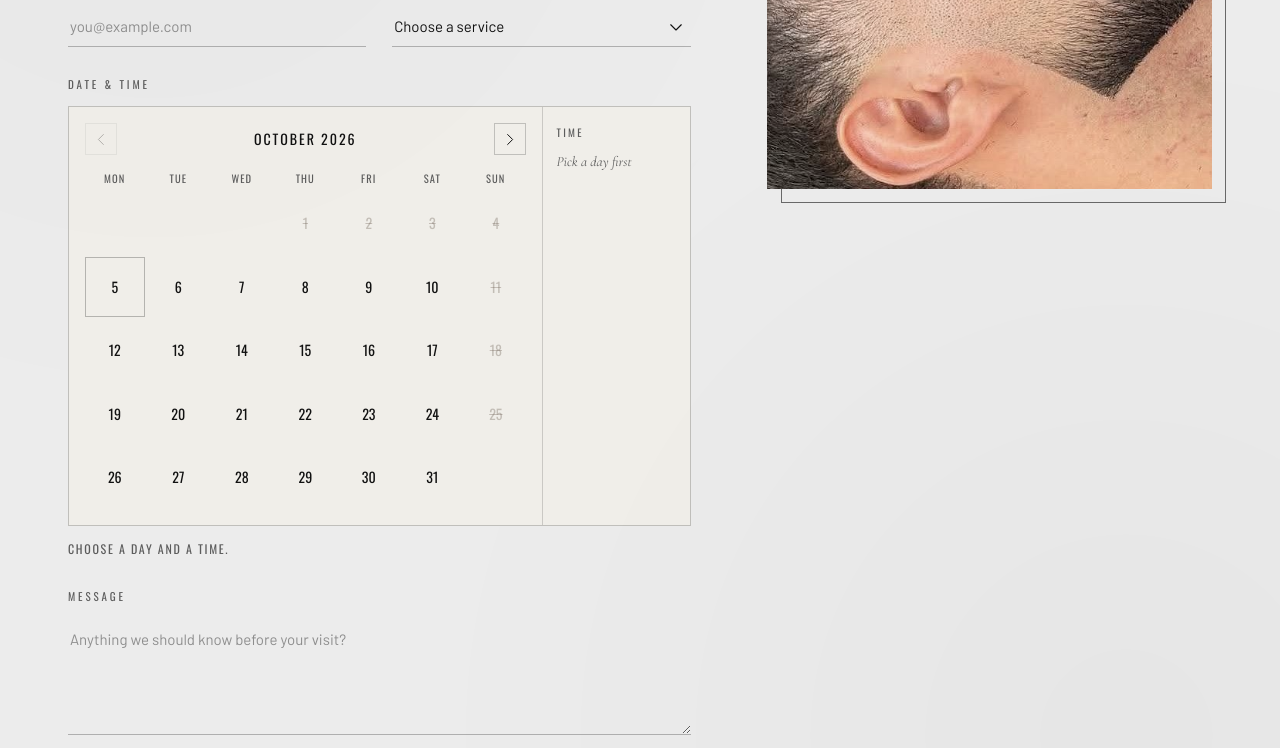
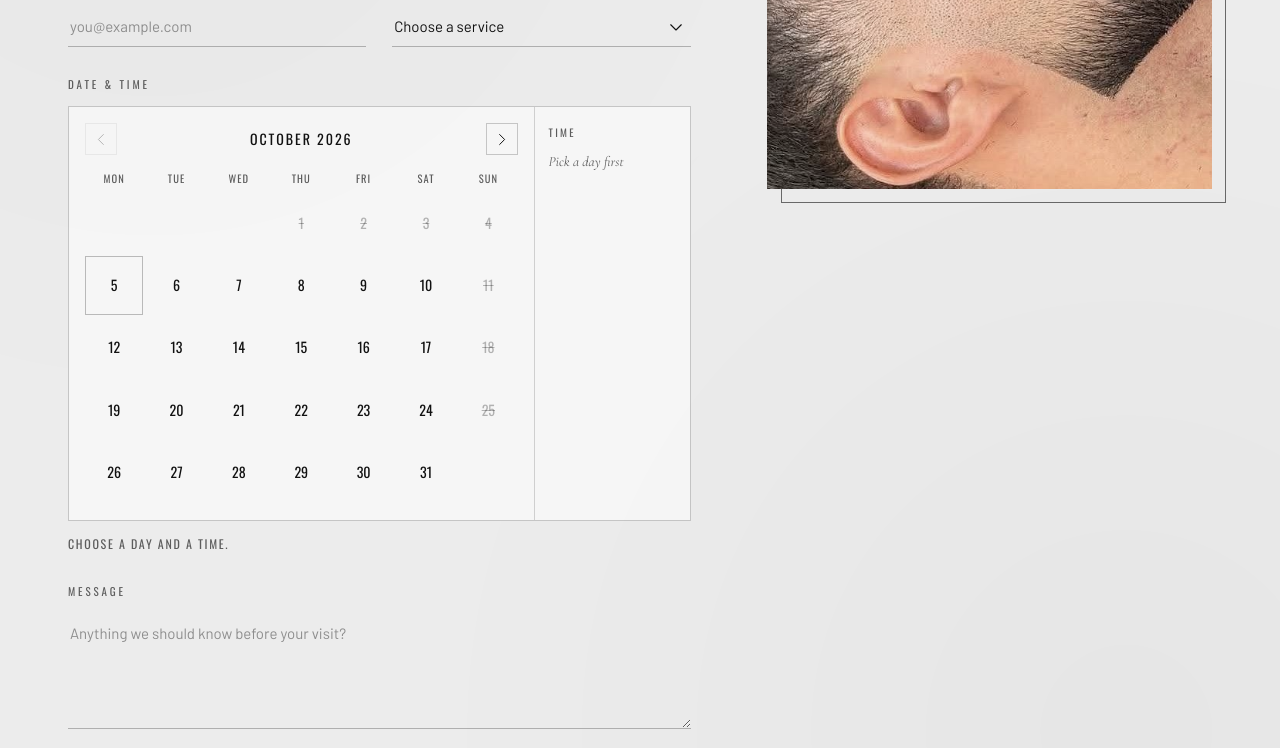
Before and after one commit to PaWuK11/Pana_Carlosa, a plain HTML site: page index.html in a window 1280 px wide. Shown: the part 4187-4935 px from the top of the page. Drawn offline with nearby package versions, Linux system fonts and the light colour scheme; a script that the page names is missing.

Commit message:
Enhance picker component styles in styles.css
- Adjusted grid layout for the picker to improve responsiveness and alignment.
- Updated background color and hover effects for better visibility and aesthetics.
- Refined day and time slot styles for improved user interaction and clarity.
- Ensured consistent padding and overflow handling for a more polished appearance.

```diff
--- a/styles.css
+++ b/styles.css
@@ -994,9 +994,11 @@ a.foot__addr:hover{ color:var(--gold); }
 .field--picker > label{ margin-bottom:12px; }
 .picker{
   display:grid;
-  grid-template-columns:minmax(0,1fr) 148px;
+  grid-template-columns:minmax(0,1fr) 156px;
+  align-items:stretch;
+  overflow:hidden;
   border:1px solid rgba(0,0,0,.2);
-  background:rgba(246,241,231,.5);
+  background:rgba(255,255,255,.55);
 }
 .picker__cal{ padding:16px 16px 18px; }
 
@@ -1017,7 +1019,7 @@ a.foot__addr:hover{ color:var(--gold); }
   color:var(--txt-dark); font-size:15px;
   transition:all .25s var(--ease);
 }
-.picker__nav:hover:not(:disabled){ background:var(--ink); border-color:var(--ink); color:var(--gold); }
+.picker__nav:hover:not(:disabled){ background:var(--ink); border-color:var(--ink); color:#fff; }
 .picker__nav:disabled{ opacity:.28; cursor:default; }
 
 .picker__weekdays,
@@ -1038,35 +1040,39 @@ a.foot__addr:hover{ color:var(--gold); }
   border:1px solid transparent;
   transition:all .2s var(--ease);
 }
-.picker__day:hover:not(:disabled){ border-color:var(--gold); }
+.picker__day:hover:not(:disabled){ border-color:var(--ink); }
 .picker__day.is-today{ border-color:rgba(0,0,0,.25); }
 .picker__day.is-off{
-  color:rgba(109,96,85,.35);
+  color:rgba(0,0,0,.28);
   text-decoration:line-through;
   cursor:default;
 }
 .picker__day.is-on{
   background:var(--ink); border-color:var(--ink);
-  color:var(--gold-lt); font-weight:500;
+  color:#fff; font-weight:500;
 }
 
 .picker__times{
   border-left:1px solid rgba(0,0,0,.16);
-  padding:16px 14px;
+  padding:16px 12px 16px 14px;
   display:flex; flex-direction:column;
   min-height:0;
+  overflow:hidden;
 }
 .picker__times-h{
   margin:0 0 10px;
   font-family:var(--f-cond);
   font-size:10.5px; letter-spacing:.22em; text-transform:uppercase;
   color:var(--txt-mute);
+  flex:none;
 }
 .picker__slots{
   display:grid; gap:6px;
-  max-height:266px; overflow-y:auto;
+  flex:1 1 auto;
+  min-height:0;
+  overflow-y:auto;
   scrollbar-width:thin;
-  padding-right:2px;
+  padding-right:4px;
 }
 .picker__slot{
   padding:9px 6px;
@@ -1076,8 +1082,8 @@ a.foot__addr:hover{ color:var(--gold); }
   color:var(--txt-dark);
   transition:all .2s var(--ease);
 }
-.picker__slot:hover{ border-color:var(--gold); background:rgba(0,0,0,.06); }
-.picker__slot.is-on{ background:var(--ink); border-color:var(--ink); color:var(--gold-lt); }
+.picker__slot:hover{ border-color:var(--ink); background:rgba(0,0,0,.06); }
+.picker__slot.is-on{ background:var(--ink); border-color:var(--ink); color:#fff; }
 .picker__hint{
   margin:0; font-family:var(--f-serif); font-style:italic;
   font-size:14px; color:var(--txt-mute); line-height:1.45;
@@ -1107,6 +1113,7 @@ a.foot__addr:hover{ color:var(--gold); }
   .picker__slots{
     grid-template-columns:repeat(auto-fill,minmax(72px,1fr));
     max-height:240px;
+    flex:none;
   }
   .picker__day{ font-size:15px; }
 }
```
